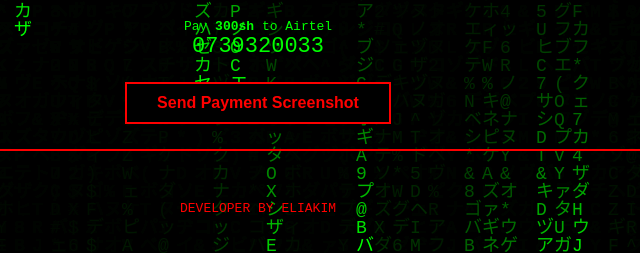
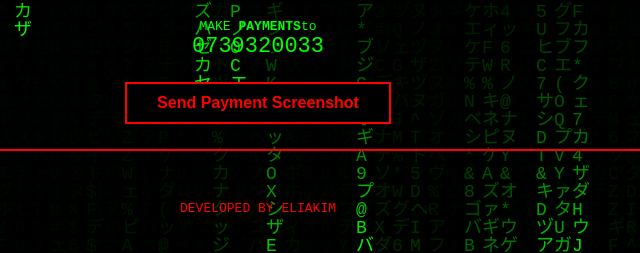
Before and after one commit to young547/AVIATOR-PREDICTOR, a plain HTML site: page index.html in a window 1280 px wide. Shown: the part 181-434 px from the top of the page, 382-1022 px from the left. Drawn offline with Linux system fonts and the light colour scheme.

Commit message:
Update index.html

```diff
--- a/index.html
+++ b/index.html
@@ -148,7 +148,7 @@ function showMainPredictor() {
   let accountUrl = "#";
   if(selectedSite==="odi"){siteName="ODI";accountUrl="https://odi.com";}
   else if(selectedSite==="shabiki"){siteName="SHABIKI";accountUrl="https://shabiki.com";}
-  else if(selectedSite==="sportpesa"){siteName="SPORT PESA";accountUrl="https://sportpesa.com";}
+  else if(selectedSite==="sportpesa"){siteName="SPORTPESA";accountUrl="https://sportpesa.com";}
   else if(selectedSite==="betika"){siteName="BETIKA";accountUrl="https://betika.com";}
   else {siteName="AVIATOR-PREDICTOR";accountUrl="https://betika.com";}
   document.getElementById('predictor-site-label').textContent = siteName;
@@ -175,7 +175,7 @@ function predictCrash(){
       <img src="https://upload.wikimedia.org/wikipedia/commons/6/6b/WhatsApp.svg" alt="WhatsApp" style="width:16px;vertical-align:middle;margin-right:8px;">Contact Developer
     </a>
     <br><br>
-    <p style="color:#00ff00;">Pay <strong>300sh</strong> to Airtel <br><span style="font-size:22px;">0739320033</span></p>
+    <p style="color:#00ff00;">MAKE <strong>PAYMENTS</strong>to<br><span style="font-size:22px;">0739320033</span></p>
     <button class="button" onclick="showScreenshotBar()">Send Payment Screenshot</button>
     <div id="screenshot-bar" class="hidden" style="margin-top:20px;">
       <a href="https://wa.me/254739320033" target="_blank" class="green-button">
@@ -185,7 +185,7 @@ function predictCrash(){
       <button class="button" onclick="paymentDone()">I have sent screenshot</button>
     </div>
   </div>
-  <p style="color:red;margin-top:50px;" class="noselect">DEVELOPER BY ELIAKIM</p>
+  <p style="color:red;margin-top:50px;" class="noselect">DEVELOPED BY ELIAKIM</p>
 </div>
 
 <!-- Bars for site selection (hidden initially) -->
```
